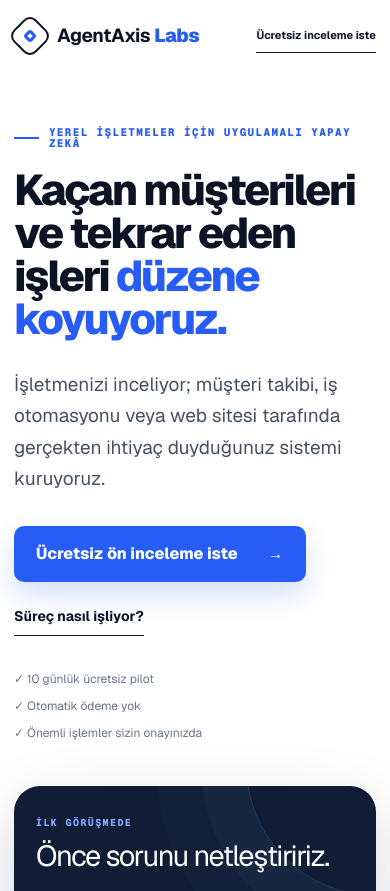
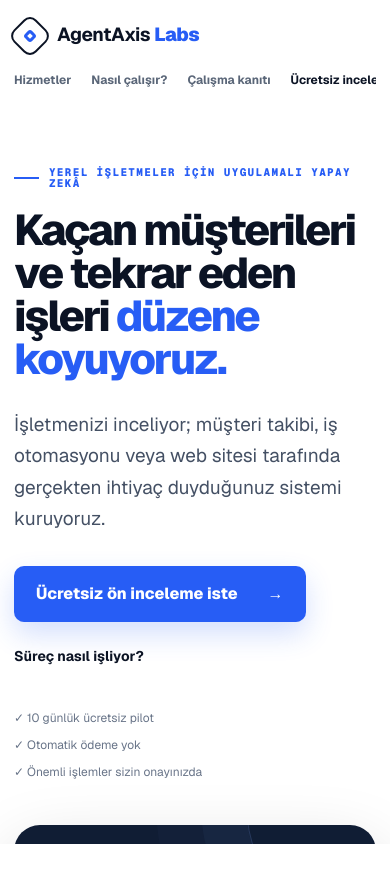
Before and after one commit to umutisbilen35-create/agentaxis-site, a Next.js app: page / in a window 390 px wide. Shown: the top 891 px of the page. After the commit the page ends 844 px from the top, so only its background shows below. Built offline with nearby package versions, Linux system fonts and the light colour scheme.

Commit message:
Menüyü kaydırmasız sekmeli yapıya geçir

```diff
--- a/app/globals.css
+++ b/app/globals.css
@@ -14,24 +14,31 @@
 
 * { box-sizing:border-box; }
 html { scroll-behavior:smooth; }
-body { margin:0; background:#fff; color:var(--ink); font-family:var(--font-geist-sans),Arial,sans-serif; }
+body { margin:0; background:#fff; color:var(--ink); font-family:var(--font-geist-sans),Arial,sans-serif; overflow:hidden; }
 a { color:inherit; text-decoration:none; }
 .shell { width:min(1160px,calc(100% - 48px)); margin-inline:auto; }
 
 .nav { height:82px; display:flex; align-items:center; justify-content:space-between; }
 .navLinks { display:flex; align-items:center; gap:28px; font-size:13px; font-weight:650; }
-.navLinks>a:not(.navCta) { color:var(--muted); }
-.navLinks>a:not(.navCta):hover { color:var(--ink); }
+.navLinks button { border:0; background:none; color:var(--muted); padding:9px 0; font:inherit; cursor:pointer; }
+.navLinks button:not(.navCta):hover,.navLinks button.active { color:var(--ink); }
+.navLinks button.active { box-shadow:inset 0 -2px var(--blue); }
 .brand { display:flex; align-items:center; gap:11px; font-size:19px; font-weight:690; letter-spacing:-.4px; }
+.brandButton { border:0; background:none; padding:0; color:inherit; cursor:pointer; font-family:inherit; }
 .brand b { color:var(--blue); }
 .brandMark { width:32px; height:32px; border:2px solid var(--ink); border-radius:9px; position:relative; display:grid; place-items:center; transform:rotate(45deg); }
 .brandMark i { width:10px; height:10px; border:3px solid var(--blue); border-radius:3px; }
 .navCta,.secondary { font-size:14px; font-weight:700; border-bottom:1px solid currentColor; padding:8px 0; }
+.navLinks .navCta { color:var(--ink); }
+.linkButton { border:0; background:none; color:var(--ink); cursor:pointer; font-family:inherit; }
+.tabStage { height:calc(100dvh - 82px); overflow:hidden; }
+.tabPanel { height:100%; overflow-y:auto; overscroll-behavior:contain; }
+.tabPanel[hidden] { display:none; }
 
 .eyebrow { margin:0 0 20px; color:var(--blue); font:750 11px/1 var(--font-geist-mono),monospace; letter-spacing:1.35px; text-transform:uppercase; display:flex; align-items:center; gap:10px; }
 .eyebrow span { width:26px; height:2px; background:currentColor; }
 .eyebrow.light { color:#84a5ff; }
-.hero { min-height:680px; display:grid; grid-template-columns:1.1fr .9fr; gap:72px; align-items:center; padding-block:62px 92px; }
+.hero { min-height:calc(100dvh - 174px); display:grid; grid-template-columns:1.1fr .9fr; gap:72px; align-items:center; padding-block:50px 64px; }
 h1 { font-size:clamp(49px,5.6vw,75px); line-height:1; letter-spacing:-3.8px; margin:0; max-width:760px; font-weight:710; }
 h1 em { color:var(--blue); font-style:normal; }
 .lead { color:#445064; max-width:680px; font-size:19px; line-height:1.65; margin:28px 0 32px; }
@@ -81,10 +88,11 @@ h1 em { color:var(--blue); font-style:normal; }
 
 .evidence { padding-block:120px; display:grid; grid-template-columns:.88fr 1.12fr; gap:65px; align-items:start; }
 .evidenceCopy>p:last-child { color:var(--muted); line-height:1.7; font-size:16px; }
-.evidenceGrid { display:grid; grid-template-columns:repeat(3,1fr); gap:10px; }
-.evidenceGrid article { min-height:210px; border:1px solid var(--line); border-radius:18px; padding:24px; background:var(--soft); }
-.evidenceGrid strong { display:block; font-size:42px; color:var(--blue); letter-spacing:-2px; margin-bottom:55px; }
-.evidenceGrid span { color:#4f5b6e; font-size:12px; line-height:1.55; font-weight:650; }
+.evidenceChecklist { display:grid; grid-template-columns:1fr 1fr; gap:12px; }
+.evidenceChecklist article { min-height:155px; border:1px solid var(--line); border-radius:18px; padding:24px; background:var(--soft); display:flex; gap:17px; align-items:flex-start; }
+.evidenceChecklist article>span { width:34px; height:34px; border-radius:50%; background:var(--blue); color:#fff; display:grid; place-items:center; flex:0 0 auto; font:750 10px var(--font-geist-mono); }
+.evidenceChecklist strong { display:block; font-size:18px; margin:5px 0 8px; }
+.evidenceChecklist p { color:#566276; font-size:12px; line-height:1.55; margin:0; }
 .evidenceRule { grid-column:1/-1; border-left:4px solid var(--blue); background:var(--sky); border-radius:5px 14px 14px 5px; padding:20px 24px; display:flex; gap:18px; align-items:center; }
 .evidenceRule b { white-space:nowrap; }
 .evidenceRule span { color:#435170; font-size:13px; line-height:1.5; }
@@ -92,6 +100,12 @@ h1 em { color:var(--blue); font-style:normal; }
 .finderSection { padding-block:110px; display:grid; grid-template-columns:.78fr 1.22fr; gap:76px; align-items:start; border-top:1px solid var(--line); }
 .finderCopy { position:sticky; top:40px; }
 .finderCopy>p:last-child { color:var(--muted); font-size:16px; line-height:1.7; max-width:500px; }
+.compactFaq { margin-top:35px; border-top:1px solid var(--line); }
+.compactFaq details { border-bottom:1px solid var(--line); padding:17px 0; }
+.compactFaq summary { list-style:none; cursor:pointer; display:flex; justify-content:space-between; gap:12px; font-size:13px; font-weight:700; }
+.compactFaq summary::-webkit-details-marker { display:none; }
+.compactFaq summary span { color:var(--blue); font-size:18px; }
+.compactFaq p { color:var(--muted); line-height:1.55; font-size:12px; }
 .needAssistant { background:var(--soft); border:1px solid var(--line); border-radius:24px; padding:32px; box-shadow:0 24px 60px rgba(11,18,32,.08); }
 .chatIntro { display:flex; gap:15px; align-items:center; padding-bottom:24px; border-bottom:1px solid var(--line); }
 .chatIntro .botDot { flex:0 0 auto; width:42px; height:42px; border-radius:13px; display:grid; place-items:center; background:var(--blue); color:#fff; font-weight:800; }
@@ -161,6 +175,8 @@ footer .brandMark i { width:8px; height:8px; border-width:2px; }
 .footerContact a { color:var(--ink); font-weight:650; }
 .footerLinks { display:flex; align-items:flex-end; flex-direction:column; gap:7px; }
 .footerLinks a:hover { color:var(--ink); }
+.compactFooter { min-height:65px; display:flex; justify-content:flex-end; gap:18px; }
+.compactFooter span { margin-right:auto; }
 
 .legal { max-width:820px; padding-block:70px 120px; }
 .legal>.brand { margin-bottom:90px; }
@@ -171,8 +187,12 @@ footer .brandMark i { width:8px; height:8px; border-width:2px; }
 
 @media(max-width:900px) {
   .shell { width:min(100% - 30px,720px); }
-  .nav { height:72px; }
-  .navLinks>a:not(.navCta) { display:none; }
+  .nav { height:112px; flex-wrap:wrap; align-content:center; row-gap:5px; }
+  .nav .brand { height:42px; }
+  .navLinks { order:2; width:100%; gap:20px; overflow-x:auto; scrollbar-width:none; white-space:nowrap; }
+  .navLinks::-webkit-scrollbar { display:none; }
+  .navLinks button { display:block; flex:0 0 auto; font-size:12px; }
+  .tabStage { height:calc(100dvh - 112px); }
   .hero { grid-template-columns:1fr; gap:44px; padding-block:55px 75px; }
   .heroPanel { max-width:620px; }
   .clarityBar .shell { align-items:flex-start; flex-direction:column; justify-content:center; gap:5px; padding-block:22px; }
@@ -183,7 +203,7 @@ footer .brandMark i { width:8px; height:8px; border-width:2px; }
   .serviceGrid h3 { margin-top:40px; }
   .processSection>.shell,.evidence,.finderSection,.faq { grid-template-columns:1fr; gap:42px; }
   .processIntro,.finderCopy { position:static; }
-  .evidenceGrid { grid-template-columns:repeat(3,1fr); }
+  .evidenceChecklist { grid-template-columns:1fr 1fr; }
   .contact { display:block; padding:46px 34px; }
   .contact .primary { margin-top:25px; }
   footer { grid-template-columns:1fr 1fr; padding-block:35px; }
@@ -201,11 +221,10 @@ footer .brandMark i { width:8px; height:8px; border-width:2px; }
   .heroPanel h2 { font-size:29px; }
   .section { padding-block:82px; }
   .processSection { padding-block:80px; }
-  .processGrid,.evidenceGrid { grid-template-columns:1fr; }
+  .processGrid,.evidenceChecklist { grid-template-columns:1fr; }
   .processGrid article { min-height:190px; }
   .evidence { padding-block:82px; }
-  .evidenceGrid article { min-height:150px; }
-  .evidenceGrid strong { margin-bottom:30px; }
+  .evidenceChecklist article { min-height:140px; }
   .evidenceRule { align-items:flex-start; flex-direction:column; gap:7px; }
   .finderSection,.faq { padding-block:82px; }
   .goalGrid { grid-template-columns:1fr; }
@@ -213,4 +232,6 @@ footer .brandMark i { width:8px; height:8px; border-width:2px; }
   .contact { padding:38px 24px; border-radius:20px; }
   footer { grid-template-columns:1fr; }
   .footerLinks { grid-column:auto; }
+  .compactFooter { align-items:flex-start; flex-direction:column; }
+  .compactFooter span { margin-right:0; }
 }
--- a/app/page.tsx
+++ b/app/page.tsx
@@ -1,4 +1,9 @@
+"use client";
+
+import { useState } from "react";
 import NeedFinder from "./NeedFinder";
+
+type TabId = "anasayfa" | "hizmetler" | "surec" | "kanit" | "iletisim";
 
 const services = [
   {
@@ -36,22 +41,30 @@ const faqs = [
 ];
 
 export default function Home() {
+  const [activeTab, setActiveTab] = useState<TabId>("anasayfa");
+
+  function tabAc(tab: TabId) {
+    setActiveTab(tab);
+  }
+
   return (
     <main>
       <nav className="nav shell" aria-label="Ana menü">
-        <a className="brand" href="#top" aria-label="AgentAxis Labs ana sayfa">
+        <button className="brand brandButton" type="button" onClick={() => tabAc("anasayfa")} aria-label="AgentAxis Labs ana sayfa">
           <span className="brandMark" aria-hidden="true"><i /></span>
           <span>AgentAxis <b>Labs</b></span>
-        </a>
-        <div className="navLinks">
-          <a href="#hizmetler">Hizmetler</a>
-          <a href="#surec">Nasıl çalışır?</a>
-          <a href="#kanit">Çalışma kanıtı</a>
-          <a className="navCta" href="#iletisim">Ücretsiz inceleme iste</a>
+        </button>
+        <div className="navLinks" role="tablist" aria-label="Site bölümleri">
+          <button className={activeTab === "hizmetler" ? "active" : ""} type="button" onClick={() => tabAc("hizmetler")} role="tab" aria-selected={activeTab === "hizmetler"}>Hizmetler</button>
+          <button className={activeTab === "surec" ? "active" : ""} type="button" onClick={() => tabAc("surec")} role="tab" aria-selected={activeTab === "surec"}>Nasıl çalışır?</button>
+          <button className={activeTab === "kanit" ? "active" : ""} type="button" onClick={() => tabAc("kanit")} role="tab" aria-selected={activeTab === "kanit"}>Çalışma kanıtı</button>
+          <button className="navCta" type="button" onClick={() => tabAc("iletisim")} role="tab" aria-selected={activeTab === "iletisim"}>Ücretsiz inceleme iste</button>
         </div>
       </nav>
 
-      <section className="hero shell" id="top">
+      <div className="tabStage">
+      <section className="tabPanel homePanel" hidden={activeTab !== "anasayfa"} aria-label="Ana sayfa">
+      <div className="hero shell">
         <div className="heroCopy">
           <p className="eyebrow"><span /> Yerel işletmeler için uygulamalı yapay zekâ</p>
           <h1>Kaçan müşterileri ve tekrar eden işleri <em>düzene koyuyoruz.</em></h1>
@@ -59,8 +72,8 @@ export default function Home() {
             İşletmenizi inceliyor; müşteri takibi, iş otomasyonu veya web sitesi tarafında gerçekten ihtiyaç duyduğunuz sistemi kuruyoruz.
           </p>
           <div className="heroActions">
-            <a className="primary" href="#iletisim">Ücretsiz ön inceleme iste <span>→</span></a>
-            <a className="secondary" href="#surec">Süreç nasıl işliyor?</a>
+            <button className="primary" type="button" onClick={() => tabAc("iletisim")}>Ücretsiz ön inceleme iste <span>→</span></button>
+            <button className="secondary linkButton" type="button" onClick={() => tabAc("surec")}>Süreç nasıl işliyor?</button>
           </div>
           <div className="trustRow" aria-label="Güven ilkelerimiz">
             <span>✓ 10 günlük ücretsiz pilot</span>
@@ -79,7 +92,7 @@ export default function Home() {
           </ul>
           <div className="panelNote"><strong>Sonuç:</strong> Ne yapılacağı, neden yapılacağı ve nasıl ölçüleceği belli bir başlangıç planı.</div>
         </aside>
-      </section>
+      </div>
 
       <section className="clarityBar">
         <div className="shell">
@@ -87,8 +100,10 @@ export default function Home() {
           <span>Çalışan, ölçülen ve önemli adımları sizin kontrolünüzde kalan sistemler.</span>
         </div>
       </section>
+      </section>
 
-      <section className="section shell" id="hizmetler">
+      <section className="tabPanel" hidden={activeTab !== "hizmetler"} aria-label="Hizmetler">
+      <div className="section shell">
         <div className="sectionHead">
           <div>
             <p className="eyebrow"><span /> Hizmetler</p>
@@ -105,9 +120,10 @@ export default function Home() {
             </article>
           ))}
         </div>
+      </div>
       </section>
 
-      <section className="processSection" id="surec">
+      <section className="tabPanel processSection" hidden={activeTab !== "surec"} aria-label="Nasıl çalışır?">
         <div className="shell">
           <div className="processIntro">
             <p className="eyebrow light"><span /> Basit ve kontrollü süreç</p>
@@ -122,64 +138,47 @@ export default function Home() {
         </div>
       </section>
 
-      <section className="evidence shell" id="kanit">
+      <section className="tabPanel" hidden={activeTab !== "kanit"} aria-label="Çalışma kanıtı">
+      <div className="evidence shell">
         <div className="evidenceCopy">
           <p className="eyebrow"><span /> Şeffaf çalışma kanıtı</p>
-          <h2>Henüz büyük sonuçlar uydurmuyoruz. Yaptığımız işi olduğu gibi gösteriyoruz.</h2>
-          <p>AgentAxis erken aşamada bir uygulamalı yapay zekâ stüdyosudur. Bu nedenle müşteri sonucu gibi sunulan yapay rakamlar veya sahte yorumlar kullanmıyoruz.</p>
+          <h2>Yaptığımız işi açık ve doğrulanabilir biçimde gösteriyoruz.</h2>
+          <p>Örnek analizleri gerçek müşteri sonucu gibi sunmayız. Bir çalışmayı ancak kaynağı, çalışan sistemi ve ölçülen sonucu görülebiliyorsa kanıt kabul ederiz.</p>
         </div>
-        <div className="evidenceGrid">
-          <article><strong>3</strong><span>Herkese açık verilerle hazırlanmış örnek işletme analizi</span></article>
-          <article><strong>10 gün</strong><span>Gerçek kullanımda ölçülen, ücretsiz ve tek kullanımlık pilot</span></article>
-          <article><strong>0</strong><span>Kullanıcı onayı olmadan yapılan dış işlem</span></article>
+        <div className="evidenceChecklist">
+          <article><span>01</span><div><strong>Kaynaklı analiz</strong><p>Her bulgunun nereden geldiği açıkça gösterilir.</p></div></article>
+          <article><span>02</span><div><strong>Çalışan sistem</strong><p>Sunum değil, gerçek kullanımda çalışan pilot hazırlanır.</p></div></article>
+          <article><span>03</span><div><strong>Ölçülebilir sonuç</strong><p>10 günlük denemede yalnız gerçekten ölçülen değişim raporlanır.</p></div></article>
+          <article><span>04</span><div><strong>Sizin kontrolünüz</strong><p>Mesaj, yayın ve hesap işlemleri açık onayınız olmadan yapılmaz.</p></div></article>
         </div>
         <div className="evidenceRule">
           <b>Neyi kanıt sayıyoruz?</b>
           <span>Kaynağı görülebilen analiz, çalışan sistem, açık onay kaydı ve pilot sonunda ölçülen gerçek sonuç.</span>
         </div>
+      </div>
       </section>
 
-      <section className="finderSection shell" id="ihtiyac">
-        <div className="finderCopy">
-          <p className="eyebrow"><span /> Nereden başlayacağınızı bilmiyor musunuz?</p>
-          <h2>İşletmenizi anlatın, uygun başlangıcı birlikte bulalım.</h2>
-          <p>Jarvis yalnız verdiğiniz bilgilere göre ön seçenekleri gösterir. Kesin öneri, gerçek incelemeden sonra hazırlanır.</p>
+      <section className="tabPanel" hidden={activeTab !== "iletisim"} aria-label="Ücretsiz inceleme">
+      <div className="finderSection shell">
+        <div>
+          <div className="finderCopy">
+            <p className="eyebrow"><span /> Ücretsiz ön inceleme</p>
+            <h2>İşletmenizi anlatın, uygun başlangıcı birlikte bulalım.</h2>
+            <p>Jarvis yalnız verdiğiniz bilgilere göre ön seçenekleri gösterir. Kesin öneri, gerçek incelemeden sonra hazırlanır.</p>
+          </div>
+          <div className="compactFaq">
+            {faqs.slice(0, 2).map(([question, answer]) => (
+              <details key={question}><summary>{question}<span>+</span></summary><p>{answer}</p></details>
+            ))}
+          </div>
         </div>
         <NeedFinder />
+      </div>
+      <footer className="shell compactFooter">
+        <span>© 2026 AgentAxis Labs</span><a href="mailto:umutisbilen35@gmail.com">umutisbilen35@gmail.com</a><a href="/gizlilik">Gizlilik</a><a href="/kullanim-kosullari">Kullanım koşulları</a>
+      </footer>
       </section>
-
-      <section className="faq shell" id="sss">
-        <div>
-          <p className="eyebrow"><span /> Sık sorulanlar</p>
-          <h2>Başlamadan önce bilmeniz gerekenler.</h2>
-        </div>
-        <div className="faqList">
-          {faqs.map(([question, answer]) => (
-            <details key={question}>
-              <summary>{question}<span>+</span></summary>
-              <p>{answer}</p>
-            </details>
-          ))}
-        </div>
-      </section>
-
-      <section className="contact shell" id="iletisim">
-        <div>
-          <p className="eyebrow light"><span /> İlk adım</p>
-          <h2>İşletmenizdeki en değerli fırsatı birlikte bulalım.</h2>
-          <p>İlk görüşme satış baskısı içermez. Mevcut durumunuzu dinler, uygun başlangıç olup olmadığını açıkça söyleriz.</p>
-        </div>
-        <a className="primary lightButton" href="mailto:umutisbilen35@gmail.com?subject=AgentAxis%20Ücretsiz%20Ön%20İnceleme">Ücretsiz inceleme iste <span>→</span></a>
-      </section>
-
-      <footer className="shell">
-        <div>
-          <a className="brand" href="#top"><span className="brandMark" aria-hidden="true"><i /></span><span>AgentAxis <b>Labs</b></span></a>
-          <p>Yerel işletmeler için anlaşılır ve kontrollü yapay zekâ sistemleri.</p>
-        </div>
-        <div className="footerContact"><small>İletişim</small><a href="mailto:umutisbilen35@gmail.com">umutisbilen35@gmail.com</a></div>
-        <div className="footerLinks"><a href="/gizlilik">Gizlilik</a><a href="/kullanim-kosullari">Kullanım koşulları</a><span>© 2026 AgentAxis Labs</span></div>
-      </footer>
+      </div>
     </main>
   );
 }
```
Also changed, not shown: 1 other file (tests, documents, lock files or other folders).
